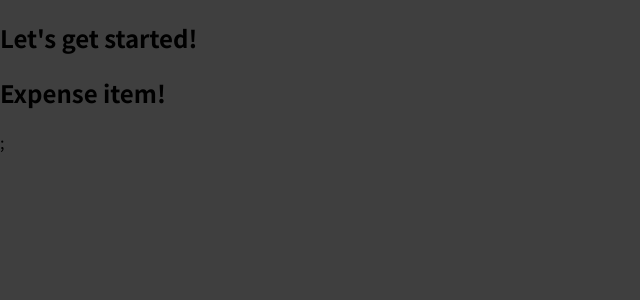
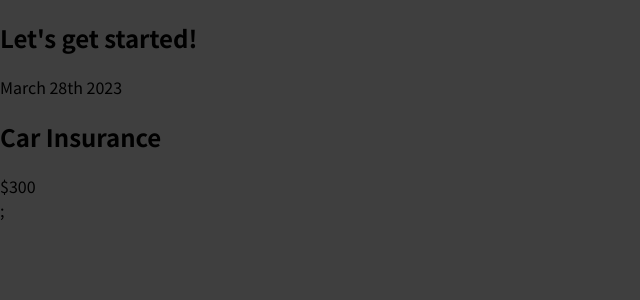
Before and after one commit to codesgoodman/expense-tracker, a JavaScript app: page / in a window 1280 px wide. Shown: the top 300 px of the page, without its empty margins (0-640 px from the left). Built offline with nearby package versions, Linux system fonts and the light colour scheme.

Commit message:
modify JSX in ExpenseItem

```diff
--- a/src/components/ExpenseItem.js
+++ b/src/components/ExpenseItem.js
@@ -1,5 +1,13 @@
 function ExpenseItem() {
-  return <h2>Expense item!</h2>;
+  return (
+    <div>
+      <div>March 28th 2023</div>
+      <div>
+        <h2>Car Insurance</h2>
+        <div>$300</div>
+      </div>
+    </div>
+  );
 }
 
 export default ExpenseItem;
```
